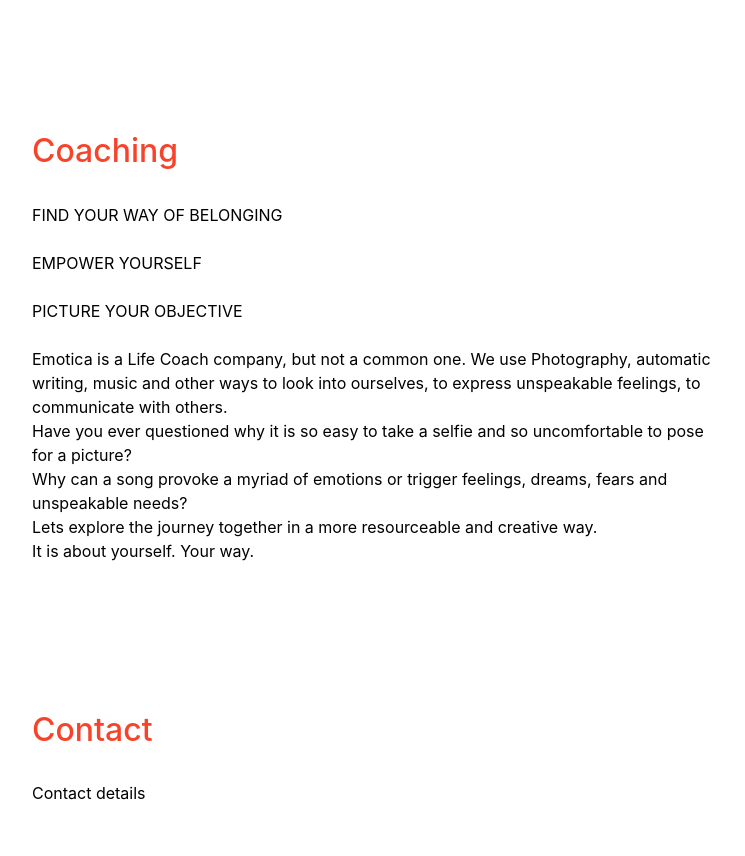
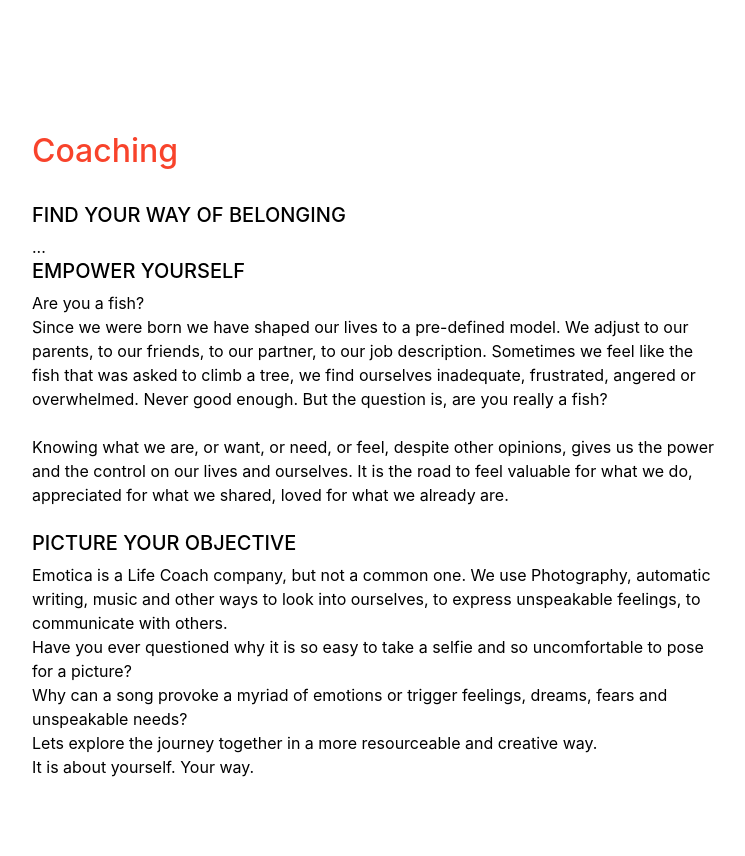
Before and after one commit to 3m01ic4/emotica, a plain HTML site: page index.html in a window 1280 px wide. Shown: the part 1780-2636 px from the top of the page, without its empty margins (263-1008 px from the left). Drawn offline with nearby package versions, Linux system fonts and the light colour scheme.

Commit message:
Latest text changes

```diff
--- a/index.html
+++ b/index.html
@@ -83,10 +83,18 @@
       </div>
 
       <div id="coaching" class="container">
-        <h2>Coaching</h2><br/>
-        FIND YOUR WAY OF BELONGING<br/><br/>
-        EMPOWER YOURSELF<br/><br/>
-        PICTURE YOUR OBJECTIVE<br/><br/>
+        <h2>Coaching</h2>
+        <br/>
+        <h5>FIND YOUR WAY OF BELONGING</h5>
+        ...
+        <br/>
+        <h5>EMPOWER YOURSELF</h5>
+        Are you a fish?<br/>
+        Since we were born we have shaped our lives to a pre-defined model. We adjust to our parents, to our friends, to our partner, to our job description. Sometimes we feel like the fish that was asked to climb a tree, we find ourselves inadequate, frustrated, angered or overwhelmed. Never good enough.
+        But the question is, are you really a fish?<br/><br/>
+        Knowing what we are, or want, or need, or feel, despite other opinions, gives us the power and the control on our lives and ourselves. It is the road to feel valuable for what we do, appreciated for what we shared, loved for what we already are.<br/>
+        <br/>
+        <h5>PICTURE YOUR OBJECTIVE</h5>
         Emotica is a Life Coach company, but not a common one. We use Photography, automatic writing, music and other ways to look into ourselves, to express unspeakable feelings, to communicate with others.<br/>
         Have you ever questioned why it is so easy to take a selfie and so uncomfortable to pose for a picture?<br/>
         Why can a song provoke a myriad of emotions or trigger feelings, dreams, fears and unspeakable needs?<br/>
```
